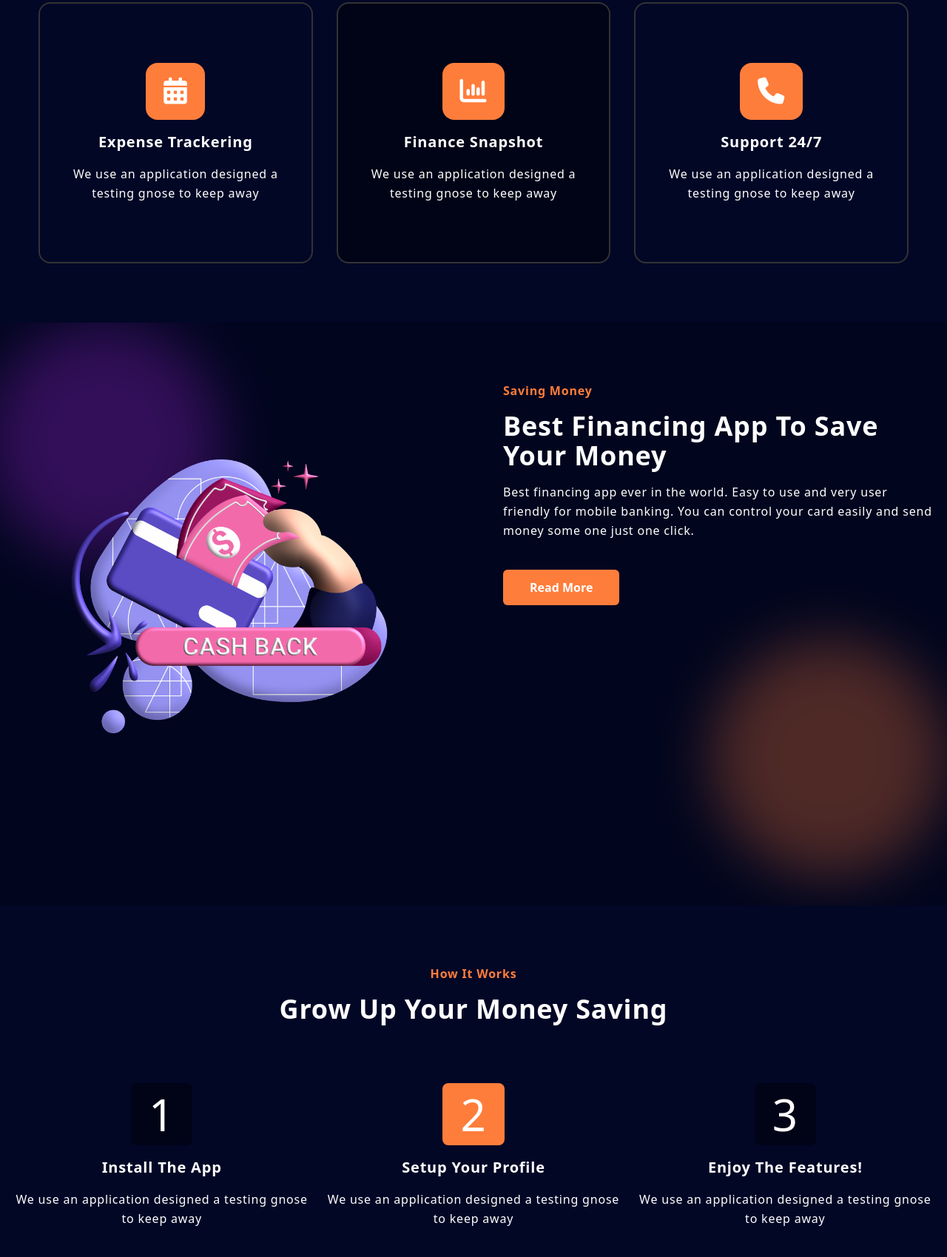
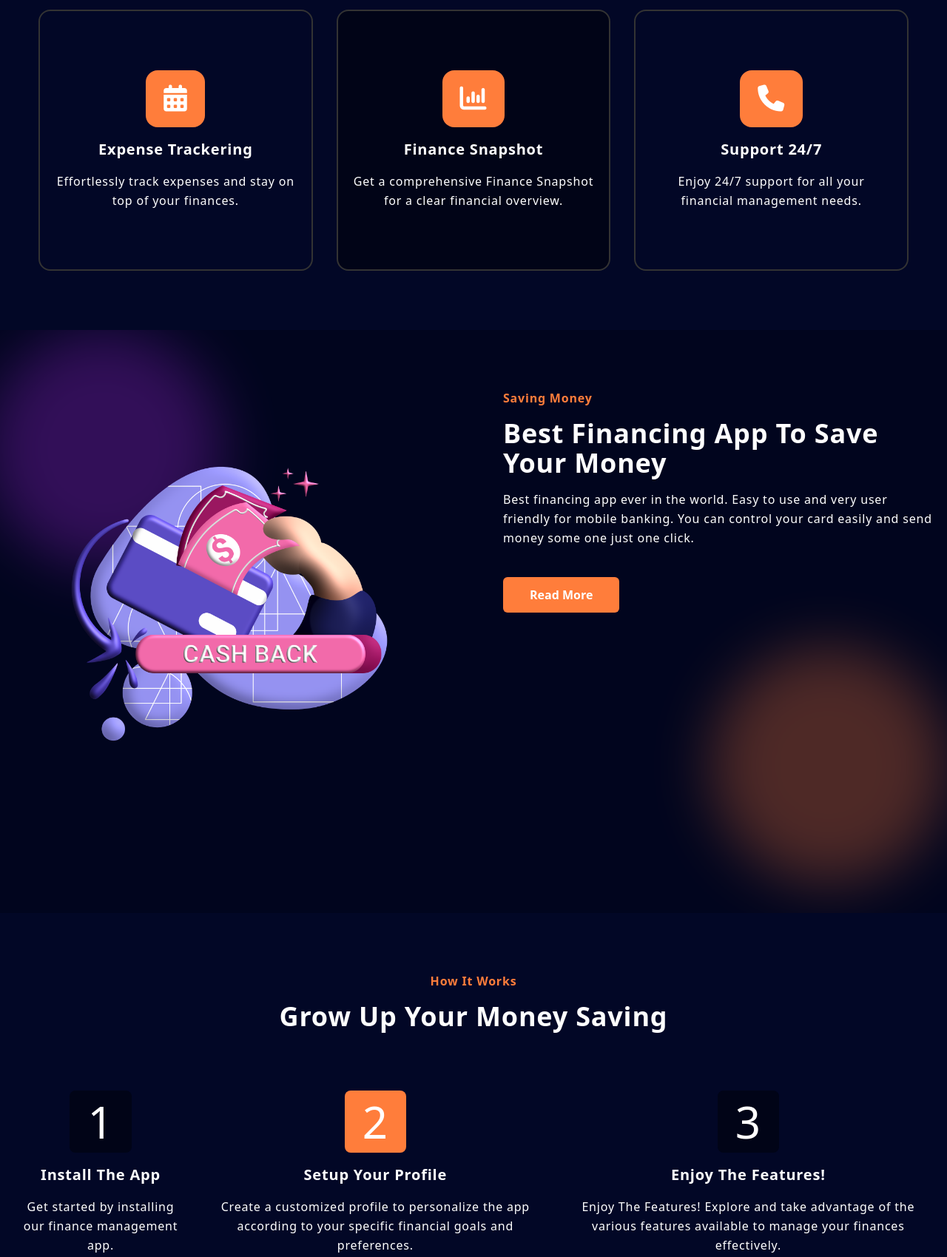
Before and after one commit to Prakash-Mondal/Banking-Website, a website: page index.html in a window 1280 px wide. Shown: the part 813-2512 px from the top of the page at 74% size. Drawn offline with Linux system fonts and the light colour scheme.

Commit message:
Update index.html

```diff
--- a/index.html
+++ b/index.html
@@ -74,9 +74,7 @@
                     <div class="text-center mb-12 md:text-left md:w-1/2 md:pr-10">
                         <h1 class="title mb-4">Awesome App for Your Financial.
                         </h1>
-                        <p class="leading-relaxed mb-10">This should be used to tell a story and let your users know a
-                            little more about app and it's
-                            use, How can benefit them.</p>
+                        <p class="leading-relaxed mb-10">Take control of your financial journey with our user-friendly finance management website, empowering you to budget, track expenses, set goals, and gain valuable insights for a prosperous future.</p>
                         <button class="btn">Download
                             app</button>
                     </div>
@@ -105,7 +103,7 @@
                             <i class="fa-solid fa-calendar-days text-4xl"></i>
                         </div>
                         <h3 class="text-xl font-bold py-4">Expense Trackering</h3>
-                        <p class="leading-relaxed">We use an application designed a testing gnose to keep away</p>
+                        <p class="leading-relaxed">Effortlessly track expenses and stay on top of your finances.</p>
                     </div>
                     <!-- card no 2 -->
                     <div
@@ -114,7 +112,7 @@
                             <i class="fa-solid fa-chart-column text-4xl"></i>
                         </div>
                         <h3 class="text-xl font-bold py-4">Finance Snapshot</h3>
-                        <p class="leading-relaxed">We use an application designed a testing gnose to keep away</p>
+                        <p class="leading-relaxed">Get a comprehensive Finance Snapshot for a clear financial overview.</p>
                     </div>
                     <!-- card no 3 -->
                     <div
@@ -123,7 +121,7 @@
                             <i class="fa-solid fa-phone text-4xl"></i>
                         </div>
                         <h3 class="text-xl font-bold py-4">Support 24/7</h3>
-                        <p class="leading-relaxed">We use an application designed a testing gnose to keep away</p>
+                        <p class="leading-relaxed">Enjoy 24/7 support for all your financial management needs.</p>
                     </div>
                 </div>
             </div>
@@ -172,7 +170,7 @@
                         </div>
 
                         <h3 class="text-xl font-bold py-4">Install The App</h3>
-                        <p class="leading-relaxed">We use an application designed a testing gnose to keep away</p>
+                        <p class="leading-relaxed">Get started by installing our finance management app.</p>
                     </div>
 
                     <!-- card no 2 -->
@@ -183,7 +181,7 @@
                         </div>
 
                         <h3 class="text-xl font-bold py-4">Setup Your Profile</h3>
-                        <p class="leading-relaxed">We use an application designed a testing gnose to keep away</p>
+                        <p class="leading-relaxed">Create a customized profile to personalize the app according to your specific financial goals and preferences.</p>
                     </div>
 
 
@@ -195,7 +193,7 @@
                         </div>
 
                         <h3 class="text-xl font-bold py-4">Enjoy The Features!</h3>
-                        <p class="leading-relaxed">We use an application designed a testing gnose to keep away</p>
+                        <p class="leading-relaxed">Enjoy The Features! Explore and take advantage of the various features available to manage your finances effectively.</p>
                     </div>
                 </div>
             </div>
@@ -673,8 +671,7 @@
                     <div class="grid gap-10 md:grid-cols-3 pb-10">
                         <div class="space-y-6">
                             <h4 class="font-bold text-lg">About App</h4>
-                            <p class="leading-relaxed">This Should Be Used To Tell A Story And Include Any Testimonials
-                                You Might Have About Your Product Or Service For Your Clients</p>
+                            <p class="leading-relaxed">Take charge of your financial journey with our feature-rich finance management app, simplifying budgeting, expense tracking, goal setting, and providing personalized recommendations.</p>
                             <div class="flex gap-5 items-center">
                                 <p>Follow Us</p>
                                 <i class="fa-brands fa-facebook-f cursor-pointer hover:text-color-secondary"></i>
```
